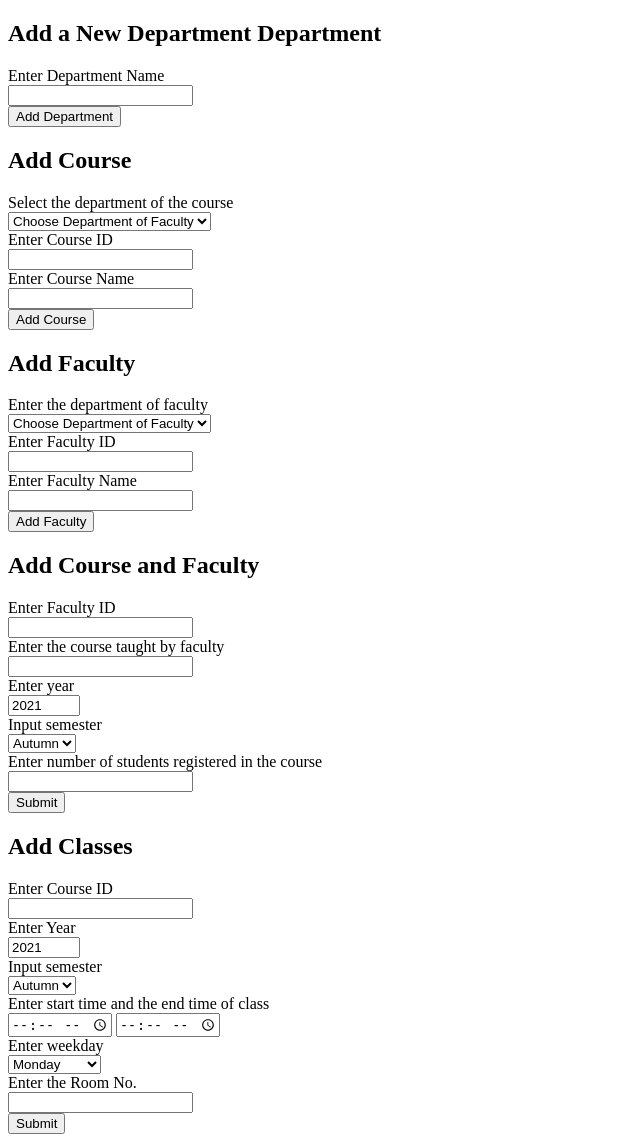
After one commit to MihirK1212/CS207_Assignment6, a Flask app: page /addEntry in a window 1280 px wide. The commit adds this page. Shown: the whole page, without its empty margins (0-640 px from the left). Run offline with Flask 2, Linux system fonts and the light colour scheme; data that the repository does not hold is empty; some libraries are stand-ins or nearby versions.

Commit message:
Addition Portal

```diff
--- a/SQL_Files/Assignment_6_Insert_Values.sql
+++ b/SQL_Files/Assignment_6_Insert_Values.sql
@@ -55,7 +55,7 @@ VALUES
 ('EE2','FAEE4',2019,'Autumn',44);
 
 
-INSERT INTO `TimeTable` (Course_ID,Start_Time,End_Time,Year,Weekday,Room_No,Semester)
+INSERT INTO `TimeTable` (Course_ID,Start_Time,End_Time,Year,Weekda,Room_No,Semester)
 VALUES
 ('CS2','08:00:00','10:00:00',2015,'Monday','L103','Spring'),
 ('CS2','08:00:00','10:00:00',2015,'Tuesday','L103','Spring'),
--- a/SQL_Files/SQL_Script_Assignment_6.sql
+++ b/SQL_Files/SQL_Script_Assignment_6.sql
@@ -32,8 +32,8 @@ CREATE TABLE IF NOT EXISTS `TimeTable` (
   `Start_Time` TIME,
   `End_Time` TIME,
   `Year` INT ,
-  `Weekday` VARCHAR(45) ,
+  `Weekda` VARCHAR(45) ,
   `Room_No` VARCHAR(45) ,
   `Semester` VARCHAR(45) ,
-  PRIMARY KEY(`Course_ID`,`Start_Time`,`End_Time`,`Year`,`Weekday`,`Room_No`,`Semester`),
+  PRIMARY KEY(`Course_ID`,`Start_Time`,`End_Time`,`Year`,`Weekda`,`Room_No`,`Semester`),
   FOREIGN KEY (`Course_ID`) REFERENCES `Course` (`Course_ID`) ON DELETE CASCADE);
--- a/app.py
+++ b/app.py
@@ -142,5 +142,135 @@ def search_course(dept_name):
         session['dept'] = dept
         return render_template('search_course.html', check=True, course=course,d_name=session['dept_name_course'])
 
+cur = myconn.cursor()
+
+def update_dep_list():
+    cur.execute('SELECT * FROM department')
+    dept_list = cur.fetchall()
+    return dept_list
+
+# dept_list = update_dep_list()
+
+@app.route('/addEntry')
+def home():
+    dept_list = update_dep_list()
+    return render_template('add.html', dept_list=dept_list)
+
+@app.route('/add-department', methods=['GET', 'POST'])
+def add_department():
+    dept = ""
+    if request.method == "POST":
+        dept_name = request.form.get('dept_name')
+        dept_name = dept_name.upper()
+        cur.execute('SELECT * FROM department WHERE Department_Name = %s', (dept_name, ))
+        present = cur.fetchone()
+        if present == None:
+            cur.execute('INSERT INTO department VALUES (%s)', (dept_name, ))
+            myconn.commit()
+            # dept_list = update_dep_list()
+            dept = "Added Successfully!!"
+        else:
+            dept = "Department is already present in the database"
+    dept_list = update_dep_list()
+    return render_template('add.html', dept=dept, dept_list=dept_list)
+
+@app.route('/add-course', methods=['GET', 'POST'])
+def add_course():
+    crs = ""
+    if request.method == "POST":
+        dept_name = request.form.get('dept_name')
+        course_id = request.form.get('course_id')
+        course_name = request.form.get('course_name')
+        cur.execute('SELECT * FROM course WHERE Course_ID = %s', (course_id, ))
+        course_id_present = cur.fetchone()
+        if course_id_present == None:
+            cur.execute('INSERT INTO course VALUES (%s, %s, %s)', (course_id, course_name, dept_name, ))
+            myconn.commit()
+            crs = "Added Successfully!!"
+        else:
+            crs = "There is already a course with this Course ID"
+    dept_list = update_dep_list()
+    return render_template('add.html', crs=crs, dept_list=dept_list)
+
+@app.route('/add-faculty', methods=['GET', 'POST'])
+def add_faculty():
+    fac = ""
+    if request.method == "POST":
+        dept_name = request.form.get('dept_name')
+        faculty_id = request.form.get('faculty_id')
+        faculty_name = request.form.get('faculty_name')
+        cur.execute('SELECT * FROM faculty WHERE Faculty_ID = %s', (faculty_id, ))
+        faculty_id_present = cur.fetchone()
+        if faculty_id_present == None:
+            cur.execute('INSERT INTO faculty VALUES (%s, %s, %s)', (faculty_id, faculty_name, dept_name, ))
+            myconn.commit()
+            fac = "Added Successfully!!"
+        else:
+            fac = "There is already a faculty present with this Faculty ID"
+    dept_list = update_dep_list()
+    return render_template('add.html', fac=fac, dept_list=dept_list)
+
+@app.route('/add-course-faculty', methods=['GET', 'POST'])
+def add_course_faculty():
+    adcf = ""
+    faculty_id = request.form.get('faculty_id')
+    course_id = request.form.get('course_id')
+    year = request.form.get('year')
+    semester = request.form.get('semester')
+    students = request.form.get('students')
+    cur.execute('SELECT * FROM faculty WHERE Faculty_ID = %s', (faculty_id, ))
+    faculty_id_present = cur.fetchone()
+    if faculty_id_present == None:
+        adcf = "There is no faculty with this Faculty ID in database"
+    else:
+        cur.execute('SELECT * FROM course WHERE Course_ID = %s', (course_id, ))
+        course_id_presesnt = cur.fetchone()
+        if course_id_presesnt == None:
+            adcf = "There is no course with this Course ID in database"
+        else:
+            cur.execute('SELECT * FROM course_has_faculty WHERE Course_ID = %s AND Faculty_ID = %s AND Year = %s AND Semester = %s', (course_id, faculty_id, year, semester, ))
+            query_present = cur.fetchone()
+            if query_present == None:
+                cur.execute('INSERT INTO course_has_faculty VALUES (%s, %s, %s, %s, %s)', (course_id, faculty_id, year, semester, students, ))
+                myconn.commit()
+                adcf = "Added Successfully!!"
+            else:
+                adcf = "Please don't make redundant entries"
+    dept_list = update_dep_list()
+    return render_template('add.html', adcf=adcf, dept_list=dept_list)
+
+@app.route('/add-classes', methods=['GET', 'POST'])
+def add_classes():
+    adcl = ""
+    course_id = request.form.get('course_id')
+    start_time = request.form.get('start_time')
+    end_time = request.form.get('end_time')
+    year = request.form.get('year')
+    weekday = request.form.get('weekday')
+    room_no = request.form.get('room_no')
+    semester = request.form.get('semester')
+    # faculty_id = request.form.get('faculty_id')
+    cur.execute('SELECT * FROM course_has_faculty WHERE Course_ID = %s AND Year = %s AND Semester = %s', (course_id, year, semester, ))
+    entry_present_in_course_has_faculty = cur.fetchone()
+    if entry_present_in_course_has_faculty == None:
+        adcl = "Please first add course with faculty"
+    else:
+        cur.execute('SELECT * FROM timetable WHERE Course_ID = %s AND Start_Time = %s AND End_Time = %s AND Year = %s AND Weekda = %s AND Room_No = %s AND Semester = %s', (course_id, start_time, end_time, year, weekday, room_no, semester, ))
+        query_present = cur.fetchone()
+        if query_present == None:
+            cur.execute('SELECT * FROM timetable WHERE Year = %s AND Weekda = %s AND Room_No = %s AND Semester = %s AND ((Start_Time < %s AND Start_Time > %s) OR (End_Time > %s AND End_Time < %s) OR (Start_Time > %s AND End_Time < %s) OR (Start_Time <= %s AND End_Time >= %s))', (year, weekday, room_no, semester, end_time, start_time, start_time, end_time, start_time, end_time, start_time, end_time, ))
+            conflicting_time = cur.fetchone()
+            if conflicting_time != None:
+                adcl = "Entries you made are conflicting"
+            else:
+                cur.execute('INSERT INTO timetable VALUES (%s, %s, %s, %s, %s, %s, %s)', (course_id, start_time, end_time, year, weekday, room_no, semester, ))
+                myconn.commit()
+                adcl = "Added Successfully!!"
+        else:
+            adcl = "Please don't make redundant entries"
+    dept_list = update_dep_list()
+    return render_template('add.html', adcl=adcl, dept_list=dept_list)
+
+
 if __name__ == '__main__':
     app.run(debug=True, port=8000)
--- /dev/null
+++ b/templates/add.html
@@ -0,0 +1,114 @@
+<!DOCTYPE html>
+<html lang="en">
+<head>
+    <meta charset="UTF-8">
+    <meta http-equiv="X-UA-Compatible" content="IE=edge">
+    <meta name="viewport" content="width=device-width, initial-scale=1.0">
+    <title>Home Page</title>
+</head>
+<body>
+    <form action="/add-department" method="post">
+        <h2>Add a New Department Department</h2>
+        <span>Enter Department Name</span> <br>
+        <input type="text" name="dept_name" id="" required> <br>
+        <input type="submit" value="Add Department">
+        {% if dept == "Added Successfully!!" or dept == "Department is already present in the database" %}
+            <br> <span>{{ dept }}</span> <br>
+        {% endif %}
+    </form>
+
+    <form action="/add-course" method="post">
+        <h2>Add Course </h2>
+        <span>Select the department of the course</span> <br>
+        <select name="dept_name" id="" required>
+            <option value="" selected>Choose Department of Faculty</option>
+            {% for de in dept_list %}
+                <option value="{{ de[0] }}">{{ de[0] }}</option>
+            {% endfor %}
+        </select> <br>
+        <span>Enter Course ID</span> <br>
+        <input type="text" name="course_id" id="" required> <br>
+        <span>Enter Course Name</span> <br>
+        <input type="text" name="course_name" id="" required> <br>
+        <input type="submit" value="Add Course">
+        {% if crs == "Added Successfully!!" or crs == "No such department in the database" or crs == "There is already a course with this Course ID" %}
+            <br> <span>{{ crs }}</span> <br>
+        {% endif %}
+    </form>
+
+    <form action="/add-faculty" method="post">
+        <h2>Add Faculty</h2>
+        <span>Enter the department of faculty</span> <br>
+        <select name="dept_name" id="" required>
+            <option value="">Choose Department of Faculty</option>
+            {% for de in dept_list %}
+                <option value="{{ de[0] }}">{{ de[0] }}</option>
+            {% endfor %}
+        </select> <br>
+        <span>Enter Faculty ID</span> <br>
+        <input type="text" name="faculty_id" id="" required> <br>
+        <span>Enter Faculty Name</span> <br>
+        <input type="text" name="faculty_name" id=""> <br>
+        <input type="submit" value="Add Faculty">
+        {% if fac == "Added Successfully!!" or fac == "There is already a faculty present with this Faculty ID" %}
+            <br> <span>{{ fac }}</span> <br>
+        {% endif %}
+    </form>
+
+    <form action="/add-course-faculty", method="post">
+        <h2>Add Course and Faculty</h2>
+        <span>Enter Faculty ID</span> <br>
+        <input type="text" name="faculty_id" id="" required> <br>
+        <span>Enter the course taught by faculty</span> <br>
+        <input type="text" name="course_id" id="" required> <br>
+        <span>Enter year</span> <br>
+        <input type="number" name="year" id="" min="2009" max="2099" step="1" value="2021" required> <br>
+        <span>Input semester</span> <br>
+        <select name="semester" id="">
+            <option value="autumn">Autumn</option>
+            <option value="spring">Spring</option>
+        </select> <br>
+        <span>Enter number of students registered in the course</span> <br>
+        <input type="number" name="students" id=""> <br>
+        <input type="submit" value="Submit">
+        {% if adcf == "There is no faculty with this Faculty ID in database" or adcf == "There is no course with this Course ID in database" or adcf == "Added Successfully!!" or adcf == "Please don't make redundant entries" %}
+            <br> <span>{{ adcf }}</span> <br>
+        {% endif %}
+    </form>
+
+    <form action="/add-classes" method="post">
+        <h2>Add Classes</h2>
+        <span>Enter Course ID</span> <br>
+        <input type="text" name="course_id" id="" required> <br>
+        <!-- <span>Enter Faculty ID</span> <br>
+        <input type="text" name="faculty_id" id=""> <br> -->
+        <span>Enter Year</span> <br>
+        <input type="number" name="year" id="" min="2009" max="2099" step="1" value="2021" required> <br>
+        <span>Input semester</span> <br>
+        <select name="semester" id="">
+            <option value="autumn">Autumn</option>
+            <option value="spring">Spring</option>
+        </select> <br>
+        <span>Enter start time and the end time of class</span> <br>
+        <input type="time" name="start_time" id="" required>
+        <input type="time" name="end_time" id="" required> <br>
+        <span>Enter weekday</span> <br>
+        <select name="weekday" id="" required>
+            <option value="Monday">Monday</option>
+            <option value="Tuesday">Tuesday</option>
+            <option value="Wednesday">Wednesday</option>
+            <option value="Thursday">Thursday</option>
+            <option value="Friday">Friday</option>
+            <option value="Saturday">Saturday</option>
+            <option value="Sunday">Sunday</option>
+        </select> <br>
+        <span>Enter the Room No.</span> <br>
+        <input type="text" name="room_no" id="" required> <br>
+        <input type="submit" value="Submit">
+        {% if adcl == "Please first add course with faculty" or adcl == "Added Successfully!!" or adcl == "Please don't make redundant entries" or adcl == "Entries you made are conflicting" %}
+            <br> <span>{{ adcl }}</span> <br>
+        {% endif %}
+    </form>
+
+</body>
+</html>
--- a/templates/home.html
+++ b/templates/home.html
@@ -60,7 +60,7 @@
 
     <div class="buttonContainer">
       <div class="innerDiv">
-        <a href="/" type="button" class="routeBtn">Add Course</a>
+        <a href="/addEntry" type="button" class="routeBtn">Add Course</a>
       </div>
     </div>
 
```
